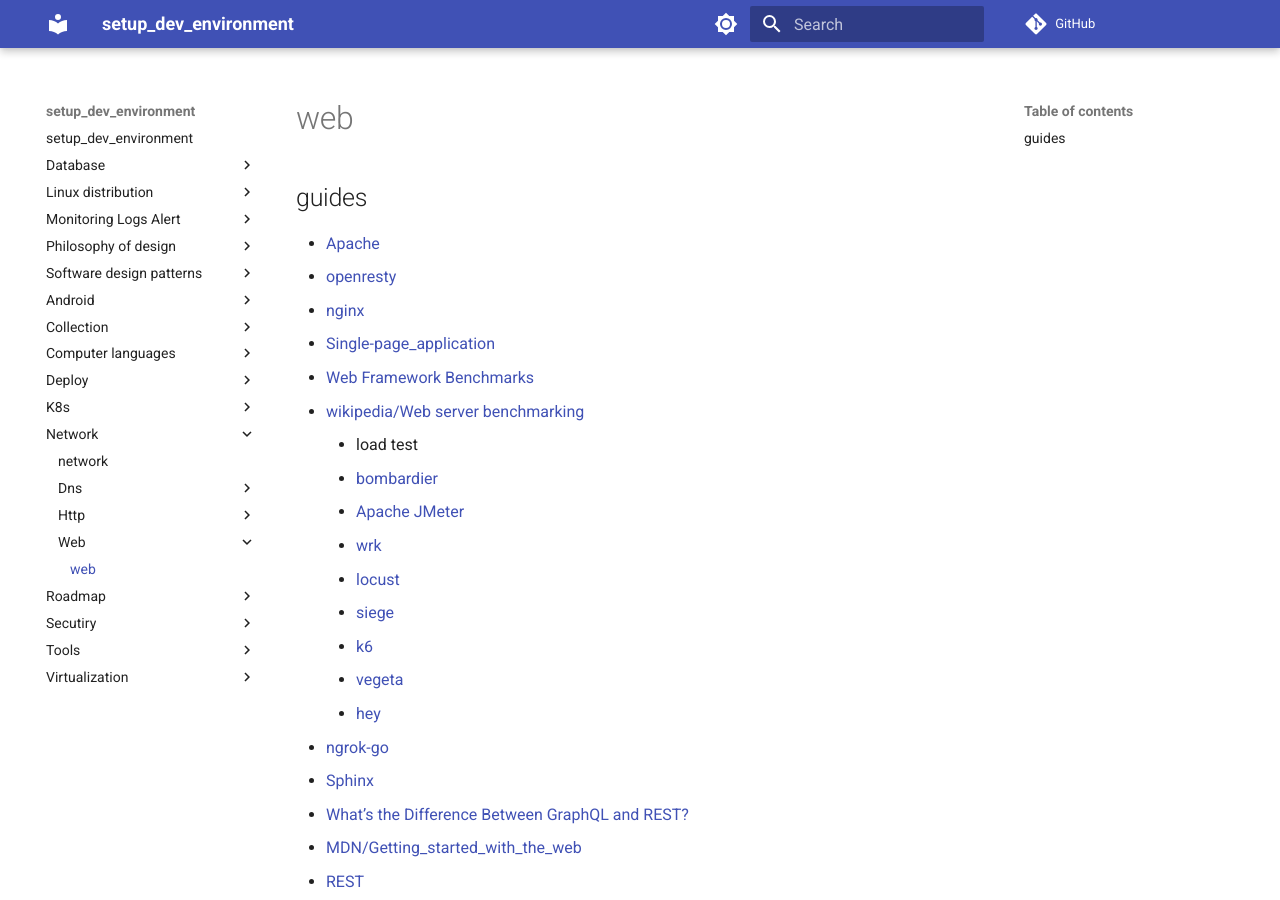
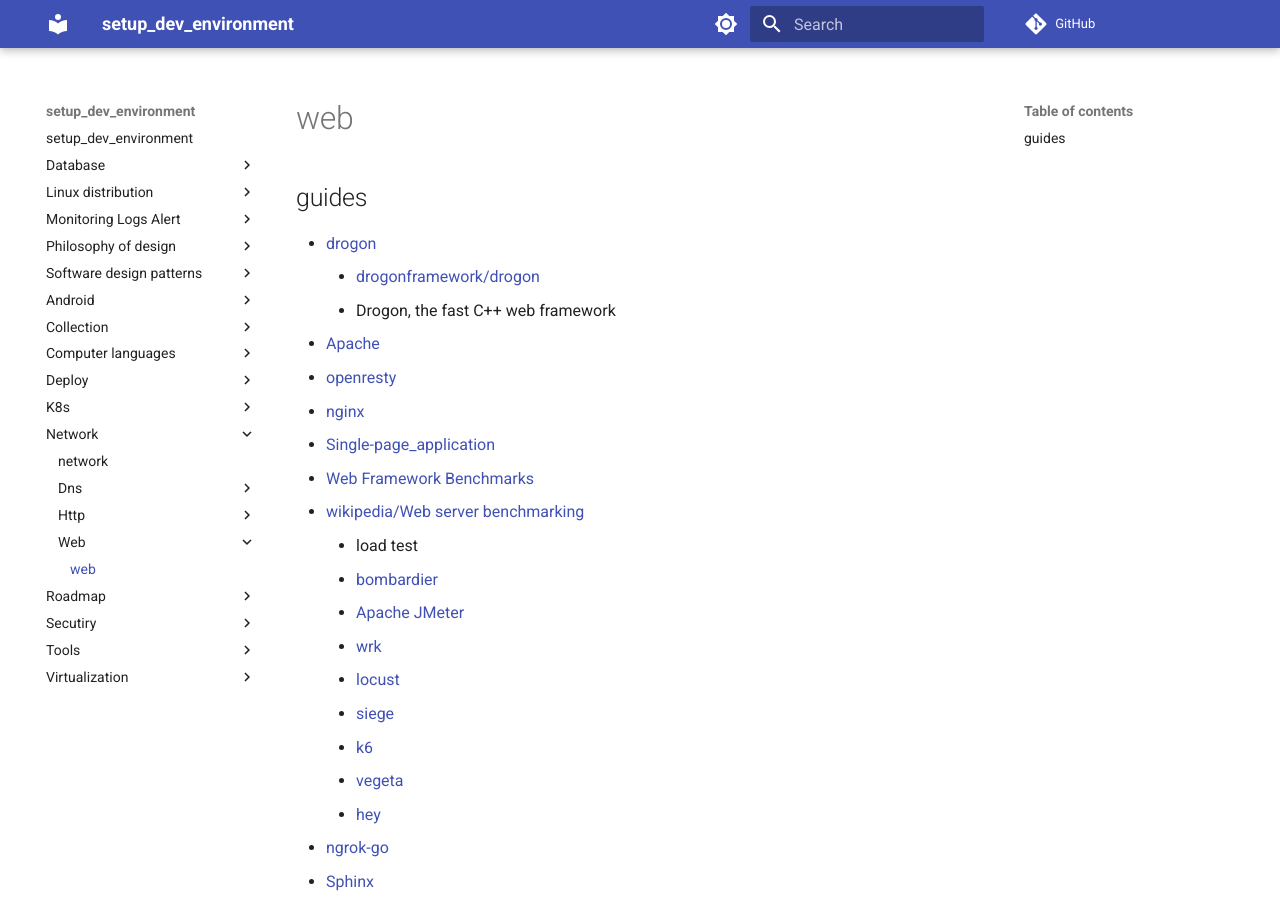
Before and after one commit to hong539/setup_dev_environment, an MkDocs documentation site: the page built from docs/network/web/web.md, in a window 1280 px wide and 900 px high. Built offline with MkDocs 1.6.1 and Material for MkDocs 9.7.7, drawn with Linux system fonts in a browser that asks for light colours; comment, search, counter and statistics services are not loaded.

Commit message:
[skip actions] update docs

```diff
--- a/docs/network/web/web.md
+++ b/docs/network/web/web.md
@@ -2,6 +2,9 @@
 
 ## guides
 
+* [drogon](https://drogon.org/)
+    * [drogonframework/drogon](https://github.com/drogonframework/drogon)
+    * Drogon, the fast C++ web framework
 * [Apache](https://httpd.apache.org/)
 * [openresty](https://openresty.org/en/)
 * [nginx](https://nginx.org/)
```
Also changed, not shown: docs/computer languages/Computer_languages.md (+2 -0 lines), docs/computer languages/programming_languages/c/c.md (+1 -0 lines).
